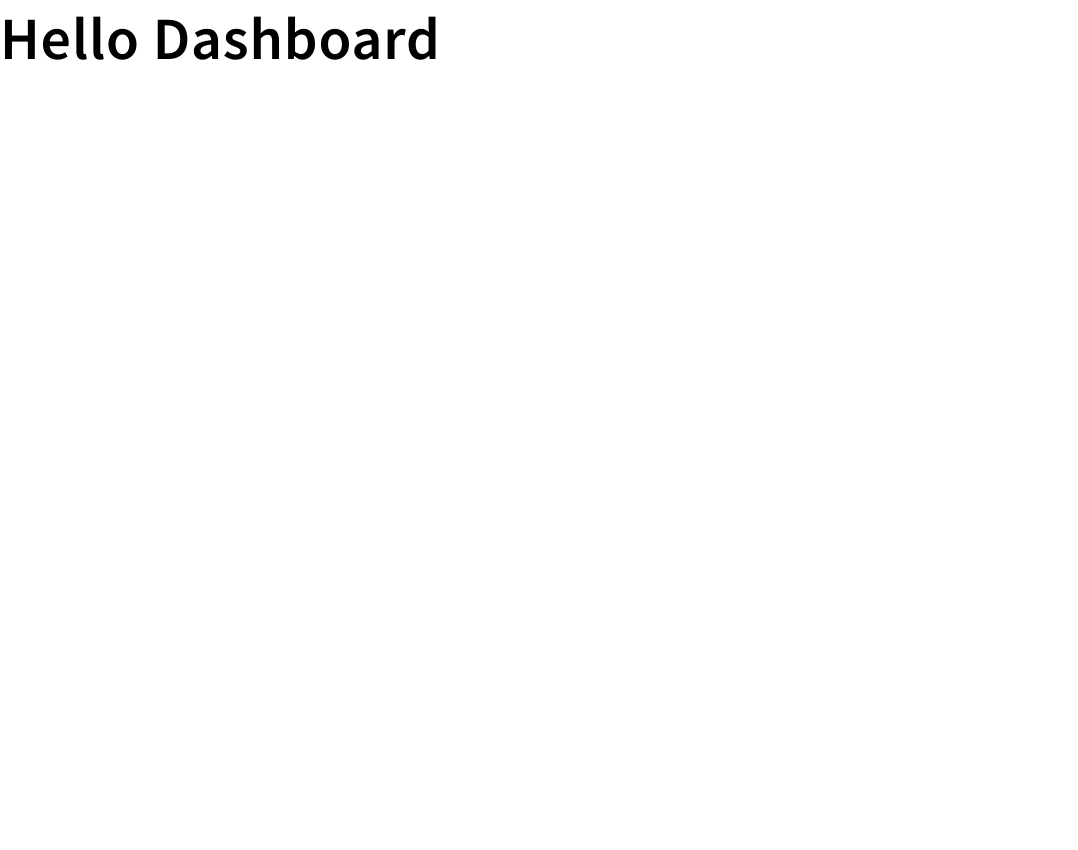
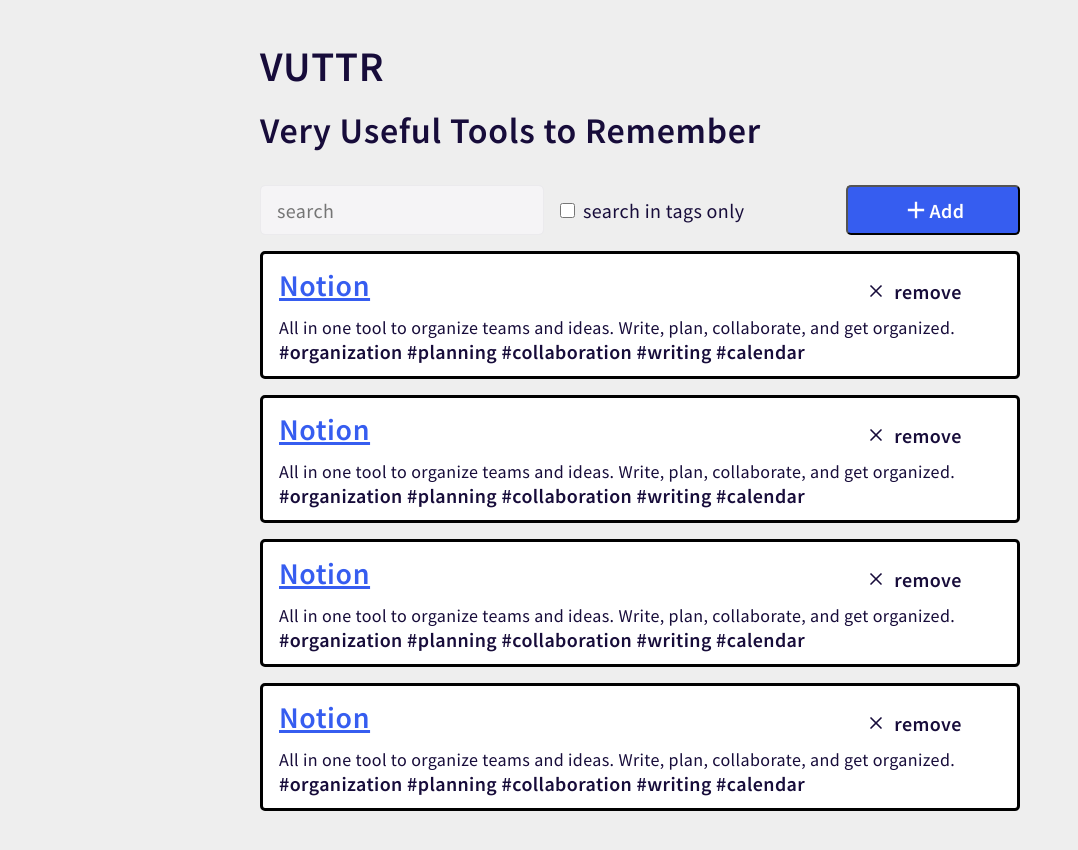
Before and after one commit to ViniciusmDias/vuttr-v4challenge, a React (Create React App) app in the folder frontend/: page / in a window 1280 px wide. Shown: the top 850 px of the page, without its empty margins (0-1078 px from the left). Before the commit the page ends 800 px from the top, so only its background shows below. Built offline with nearby package versions, Linux system fonts and the light colour scheme.

Commit message:
Create the static Home page

```diff
--- a/frontend/package.json
+++ b/frontend/package.json
@@ -13,6 +13,7 @@
     "axios": "^0.21.0",
     "react": "^17.0.1",
     "react-dom": "^17.0.1",
+    "react-icons": "^3.11.0",
     "react-router-dom": "^5.2.0",
     "react-scripts": "4.0.0",
     "styled-components": "^5.2.1",
--- a/frontend/public/index.html
+++ b/frontend/public/index.html
@@ -4,7 +4,7 @@
     <meta charset="utf-8" />
     <link rel="icon" href="%PUBLIC_URL%/favicon.ico" />
     <meta name="viewport" content="width=device-width, initial-scale=1" />
-    <meta name="theme-color" content="#000000" />
+    <meta name="theme-color" content="#eeeeee" />
     <link
       href="https://fonts.googleapis.com/css2?family=Source+Sans+Pro:wght@400;600&display=swap"
       rel="stylesheet"
--- /dev/null
+++ b/frontend/src/components/Button/index.tsx
@@ -0,0 +1,12 @@
+import React, { ButtonHTMLAttributes } from 'react';
+
+import { Container } from './styles';
+
+type ButtonProps = ButtonHTMLAttributes<HTMLButtonElement>;
+
+const Button: React.FC<ButtonProps> = ({ children, ...rest }) => (
+  <Container type="button" {...rest}>
+    {children}
+  </Container>
+);
+export default Button;
--- /dev/null
+++ b/frontend/src/components/Button/styles.ts
@@ -0,0 +1,24 @@
+import styled from 'styled-components';
+
+export const Container = styled.button`
+  .remove {
+    background-color: #fff;
+  }
+
+  width: 174px;
+  height: 50px;
+  display: flex;
+  font-weight: 600;
+  justify-content: center;
+  align-items: center;
+  color: #fff;
+  background-color: #365df0;
+  border-radius: 5px;
+  padding: 1.5vh 2vh;
+  opacity: 1;
+  transition: opacity 0.4s;
+
+  &:hover {
+    opacity: 0.8;
+  }
+`;
--- a/frontend/src/pages/Home/index.tsx
+++ b/frontend/src/pages/Home/index.tsx
@@ -1,10 +1,99 @@
 import React from 'react';
+import { FiX } from 'react-icons/fi';
+import { MdAdd } from 'react-icons/md';
+import Button from '../../components/Button';
 
-import { Container } from './styles';
+import { Container, Title, Description, Search, Tools, Item } from './styles';
 
 const Home: React.FC = () => (
   <Container>
-    <h1>Hello Dashboard</h1>
+    <Title>VUTTR</Title>
+    <Description>Very Useful Tools to Remember</Description>
+
+    <Search>
+      <input name="search" type="text" placeholder="search" />
+      <input name="check" id="check" type="checkbox" />
+      <label htmlFor="check">search in tags only</label>
+      <button type="button">
+        <MdAdd size={28} color="#ffffff" />
+        Add
+      </button>
+    </Search>
+
+    <Tools data-testid="testtools">
+      <Item>
+        <a href="/">
+          <h3>Notion</h3>
+        </a>
+        <Button type="submit" className="remove">
+          <FiX size={20} />
+          remove
+        </Button>
+        <div>
+          <p>
+            All in one tool to organize teams and ideas. Write, plan,
+            collaborate, and get organized.
+          </p>
+          <strong>
+            #organization #planning #collaboration #writing #calendar
+          </strong>
+        </div>
+      </Item>
+      <Item>
+        <a href="/">
+          <h3>Notion</h3>
+        </a>
+        <Button type="submit" className="remove">
+          <FiX size={20} />
+          remove
+        </Button>
+        <div>
+          <p>
+            All in one tool to organize teams and ideas. Write, plan,
+            collaborate, and get organized.
+          </p>
+          <strong>
+            #organization #planning #collaboration #writing #calendar
+          </strong>
+        </div>
+      </Item>
+      <Item>
+        <a href="/">
+          <h3>Notion</h3>
+        </a>
+        <Button type="submit" className="remove">
+          <FiX size={20} />
+          remove
+        </Button>
+        <div>
+          <p>
+            All in one tool to organize teams and ideas. Write, plan,
+            collaborate, and get organized.
+          </p>
+          <strong>
+            #organization #planning #collaboration #writing #calendar
+          </strong>
+        </div>
+      </Item>
+      <Item>
+        <a href="/">
+          <h3>Notion</h3>
+        </a>
+        <Button type="submit" className="remove">
+          <FiX size={20} />
+          remove
+        </Button>
+        <div>
+          <p>
+            All in one tool to organize teams and ideas. Write, plan,
+            collaborate, and get organized.
+          </p>
+          <strong>
+            #organization #planning #collaboration #writing #calendar
+          </strong>
+        </div>
+      </Item>
+    </Tools>
   </Container>
 );
 
--- a/frontend/src/pages/Home/styles.ts
+++ b/frontend/src/pages/Home/styles.ts
@@ -1,3 +1,95 @@
 import styled from 'styled-components';
 
-export const Container = styled.main``;
+export const Container = styled.main`
+  display: flex;
+  max-width: 800px;
+  margin: 0 auto;
+  padding: 40px 20px;
+  display: flex;
+  justify-content: center;
+  flex-direction: column;
+`;
+
+export const Title = styled.h1`
+  margin-bottom: 2vh;
+`;
+export const Description = styled.h2`
+  margin-bottom: 4vh;
+`;
+export const Error = styled.span`
+  display: block;
+  color: #c53030;
+  margin-top: 8px;
+`;
+
+export const Search = styled.form`
+  display: flex;
+  align-items: center;
+
+  input[type='text'] {
+    background: #f5f4f6 0% 0% no-repeat padding-box;
+    border: 1px solid #ebeaed;
+    border-radius: 5px;
+    padding: 1.5vh 2vh;
+    height: 50px;
+  }
+  input[type='checkbox'] {
+    width: 15px;
+    height: 15px;
+    margin: 0 1vh 0 2vh;
+  }
+
+  label {
+    flex: 1;
+  }
+  button {
+    width: 174px;
+    height: 50px;
+    display: flex;
+    font-weight: 600;
+    justify-content: center;
+    align-items: center;
+    color: #fff;
+    background-color: #365df0;
+    border-radius: 5px;
+    padding: 1.5vh 2vh;
+    opacity: 1;
+    transition: opacity 0.4s;
+    cursor: pointer;
+  }
+`;
+export const Tools = styled.div`
+  display: flex;
+  flex-direction: column;
+  margin: 2vh 0;
+`;
+export const Item = styled.div`
+  display: flex;
+  flex-wrap: wrap;
+  justify-content: space-between;
+  padding: 1.5vh 2vh;
+  border: 3px solid #000;
+  margin-bottom: 2vh;
+  background-color: #fff;
+  border-radius: 5px;
+
+  a {
+    color: #365df0;
+  }
+  button {
+    display: flex;
+    justify-content: center;
+    align-items: center;
+    border: 0;
+    background-color: #fff;
+    color: #170c3a;
+
+    svg {
+      margin: 0 1vh 0 0;
+      font-weight: 600;
+    }
+  }
+  div {
+    width: 100%;
+  }
+`;
--- a/frontend/src/styles/global.ts
+++ b/frontend/src/styles/global.ts
@@ -2,11 +2,14 @@
 
 export default createGlobalStyle`
 
-  #root {
+  html {
+    font-size: 16px;
     --e-global-color-primary: #170C3A;
     --e-global-color-secondary: #54595F;
     --e-global-color-text: #7A7A7A;
+    --e-global-color-background: #eeeeee;
   }
+
   * {
     margin: 0;
     padding: 0;
@@ -15,44 +18,51 @@
     -webkit-font-smoothing: antialiased;
     -moz-osx-font-smoothing: grayscale;
   }
-  html {
-    font-size: 16px;
-  }
 
   body, input, button {
     font-family: 'Source Sans Pro', sans-serif;
+    background: var(--e-global-color-background);
     color: var(--e-global-color-primary);
     text-align: left;
     font-weight: 400;
     letter-spacing: 0.4px;
+    font-size: 1rem;
   }
+
   h1 {
-    font-size: 3rem;
+    font-size: 2.1rem;
     letter-spacing: 0.84px;
   }
+
   h2 {
-    font-size: 2.6rem;
+    font-size: 1.8rem;
     letter-spacing: 0.72px;
   }
+
   h3 {
-    font-size: 2.2rem;
+    font-size: 1.5rem;
     letter-spacing: 0.6px;
   }
+
   h4 {
-    font-size: 1.8rem;
+    font-size: 1.3rem;
     letter-spacing: 0.52px;
   }
+
   h5 {
-    font-size: 1.4rem;
+    font-size: 1.2rem;
     letter-spacing: 0.48px;
   }
+
   p {
-    font-size: 1.2rem;
+    font-size: 0.9rem;
     letter-spacing: 0.36px;
   }
+
   button {
     cursor: pointer
   }
+
   @media (min-width: 800px) {
     html {
       font-size: 20px;
```
Also changed, not shown: frontend/.eslintrc.json, 1 other file (tests, documents, lock files or other folders).
